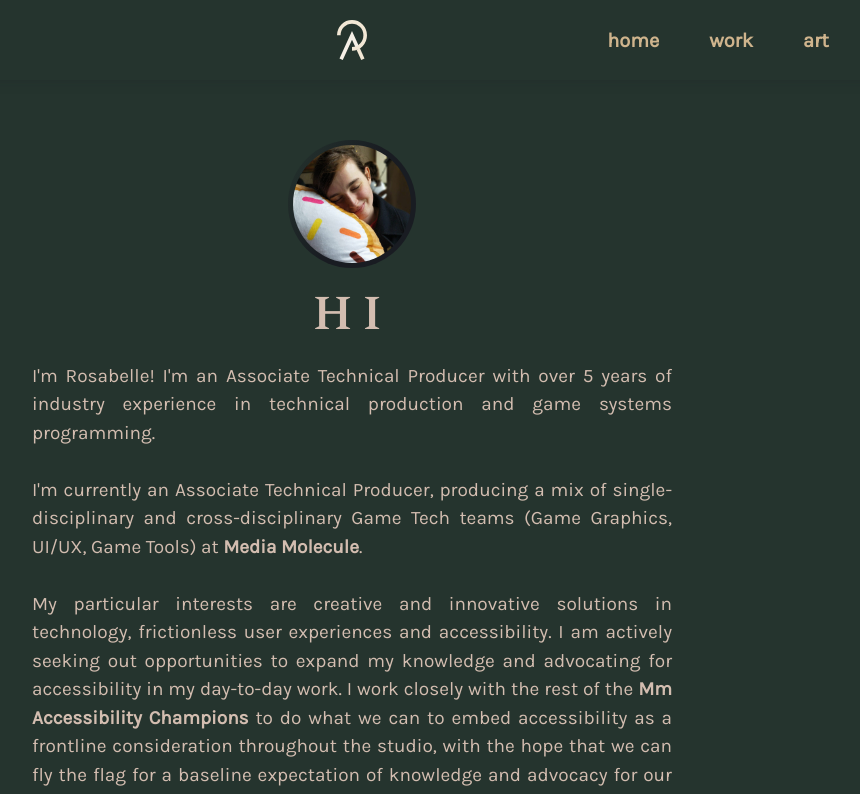
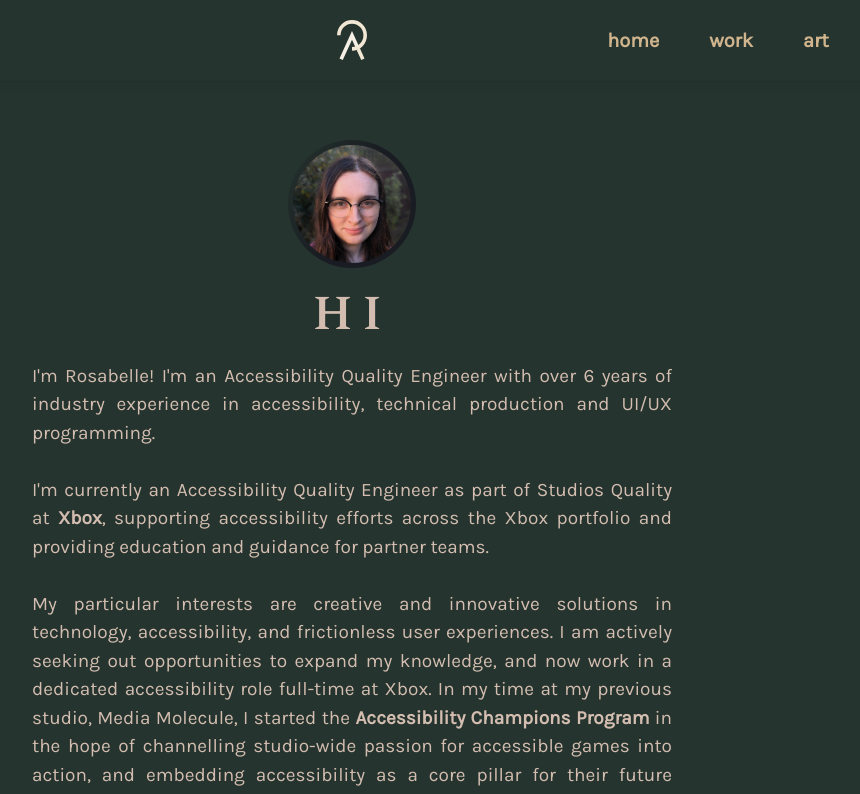
Before and after one commit to RosabelleArmstead/rosabelle-website, a React (Create React App) app in the folder rosabelle-art/: page /#/ in a window 1280 px wide. Shown: the top 794 px of the page, without its empty margins (288-1148 px from the left). Built offline with nearby package versions, Linux system fonts and the light colour scheme.

Commit message:
Update info and work timeline

```diff
--- a/rosabelle-art/src/components/Timeline.css
+++ b/rosabelle-art/src/components/Timeline.css
@@ -104,7 +104,7 @@
 body.darkmode .timeline .timeline-icon.mm img {
     top: inherit;
     border-radius: inherit;
-    background: var(--darkmode-darkest);
+    background: var(--lightest);
 }
 
 .timeline .timeline-container .timeline-body {
@@ -155,6 +155,14 @@
     background-color: rgb(238, 121, 121) !important;
 }
 
+.timeline .timeline-container.aqe .badge {
+    background-color: #ffffff !important;
+}
+
+.timeline .timeline-container.aqe .timeline-icon {
+    background-color: #0e7a0d !important;
+}
+
 .timeline .timeline-container.tech-prod .timeline-icon,
 .timeline .timeline-container.tech-prod .badge,
 .timeline .timeline-container.accessibility-champs .timeline-icon,
@@ -170,7 +178,8 @@
 
 .fa-desktop,
 .fa-pepper-hot,
-.fa-playstation {
+.fa-playstation,
+.fa-xbox {
     margin-top: 0.6rem;
     font-size: 1.6rem;
 }
--- a/rosabelle-art/src/components/Timeline.js
+++ b/rosabelle-art/src/components/Timeline.js
@@ -6,6 +6,14 @@
 function Timeline() {
 	return (
 		<div className='timeline'>
+			<TimelineEvent
+				className='timeline-container aqe'
+				iconPrefix='fab'
+				icon='xbox'
+				title='Accessibility Quality Engineer | Xbox'
+				description='Studios Quality Accessibility Quality Engineer at Xbox, supporting accessibility across all games published by Xbox Game Studios.'
+				dateRange='Aug 2024-Present'
+			/>
 			<TimelineEventMm
 				className='timeline-container tech-prod'
 				title='Associate Technical Producer | New Project (NDA)'
@@ -15,7 +23,7 @@
 							scope and schedule milestone work to meet critical deadlines during concept
 							development. Build a comprehensive backlog for Game Tech teams and
 							facilitate regular backlog grooming with team members.'
-				dateRange='Oct 2022-Present'
+				dateRange='Oct 2022-Jul 2024'
 				teams='Game Graphics, UI/UX, Game Tools'
 			/>
 			<TimelineEventMm
@@ -26,7 +34,7 @@
 							accessibility awareness and training days. Arrange materials, agendas and
 							follow-up from meetings. Deliver regular presentations to provide updates
 							for accessibility priorities.'
-				dateRange='Mar 2022-Present'
+				dateRange='Mar 2022-Jul 2024'
 				images={['dreams/accessibility_champs.jpg']}
 			/>
 			<TimelineEventMm
--- a/rosabelle-art/src/pages/Home.js
+++ b/rosabelle-art/src/pages/Home.js
@@ -17,35 +17,36 @@
 					<h2 className='section-header'>hi</h2>
 					<div className='section-contents'>
 						<div className='section-item'>
-							I'm Rosabelle! I'm an Associate Technical Producer
-							with over 5 years of industry experience in
-							technical production and game systems programming.
+							I'm Rosabelle! I'm an Accessibility Quality Engineer
+							with over 6 years of industry experience in
+							accessibility, technical production and UI/UX
+							programming.
 							<br />
 							<br />
-							I'm currently an Associate Technical Producer,
-							producing a mix of single-disciplinary and
-							cross-disciplinary Game Tech teams (Game Graphics,
-							UI/UX, Game Tools) at{' '}
-							<a href='https://mediamolecule.com'>
-								Media Molecule
+							I'm currently an Accessibility Quality Engineer as
+							part of Studios Quality at{' '}
+							<a href='https://www.xbox.com/en-US/xbox-game-studios'>
+								Xbox
 							</a>
-							.
+							, supporting accessibility efforts across the Xbox
+							portfolio and providing education and guidance for
+							partner teams.
 							<br />
 							<br />
 							My particular interests are creative and innovative
-							solutions in technology, frictionless user
-							experiences and accessibility. I am actively seeking
-							out opportunities to expand my knowledge and
-							advocating for accessibility in my day-to-day work.
-							I work closely with the rest of the{' '}
-							<a href='https://x.com/mediamolecule/status/1659233464657272833?s=20'>
-								Mm Accessibility Champions
+							solutions in technology, accessibility, and
+							frictionless user experiences. I am actively seeking
+							out opportunities to expand my knowledge, and now
+							work in a dedicated accessibility role full-time at
+							Xbox. In my time at my previous studio, Media
+							Molecule, I started the{' '}
+							<a href='https://x.com/mediamolecule/status/1659233464657272833'>
+								Accessibility Champions Program
 							</a>{' '}
-							to do what we can to embed accessibility as a
-							frontline consideration throughout the studio, with
-							the hope that we can fly the flag for a baseline
-							expectation of knowledge and advocacy for our
-							Molecules.
+							in the hope of channelling studio-wide passion for
+							accessible games into action, and embedding
+							accessibility as a core pillar for their future
+							projects.
 							<br />
 							<br />
 							This website has a little bit of everything about me
--- a/rosabelle-art/src/pages/Work.js
+++ b/rosabelle-art/src/pages/Work.js
@@ -10,21 +10,38 @@
 					<h2 className='section-header'>current</h2>
 					<div className='section-contents'>
 						<div className='section-item'>
-							Currently I'm working full-time as an Associate
-							Technical Producer for the Game Tech teams at{' '}
+							Currently I'm working full-time as an Accessibility
+							Quality Engineer as part of Studios Quality at{' '}
+							<a href='https://www.xbox.com/en-US/xbox-game-studios'>
+								Xbox
+							</a>
+							, supporting accessibility efforts across the Xbox
+							portfolio and providing education and guidance for
+							partner teams.
+							<br />
+							<br />
+							Previously, I was at{' '}
 							<a href='https://mediamolecule.com'>
 								Media Molecule
-							</a>
-							. I produce a mix of single-disciplinary (Game
-							Tools) and multi-disciplinary (Game Graphics, UI/UX)
-							teams, doing what is needed to support the teams and
-							collaborate with Leadership to be able to align
-							milestone work to creative vision during concept
-							development.
+							</a>{' '}
+							for six years, starting as a Programmer and later
+							moving into Technical Production. In my time at Mm,
+							I started the{' '}
+							<a href='https://x.com/mediamolecule/status/1659233464657272833'>
+								Accessibility Champions Program
+							</a>{' '}
+							&mdash; a multi-discipline group of accessibility
+							and inclusivity advocates and experts in-studio
+							&mdash; in the hope of channelling studio-wide
+							passion for accessible games into action.
 							<br />
 							<br />
-							Previously I was a Programmer on the Game Systems
-							team working on{' '}
+							As a Technical Producer, I produced a mix of
+							single-disciplinary and cross-disciplinary Game
+							Technology teams, including Graphics, UI/UX, and
+							Game Tools for an unannounced project (this work is
+							under NDA). Before that I was a Programmer on the
+							Game Systems team working on{' '}
 							<a href='https://www.playstation.com/en-gb/games/dreams-ps4/'>
 								Dreams
 							</a>{' '}
@@ -33,7 +50,7 @@
 							have also had a major hand in the proof of concept
 							work for some R&D features for Dreams, as well as
 							laying the technical foundations for UI systems for
-							our upcoming new project (this work is under NDA).
+							the new project.
 						</div>
 					</div>
 				</div>
```
Also changed, not shown: rosabelle-art/public/images/rosabelle.jpg, rosabelle-art/public/images/rosabelle_OLD.jpg (added).
